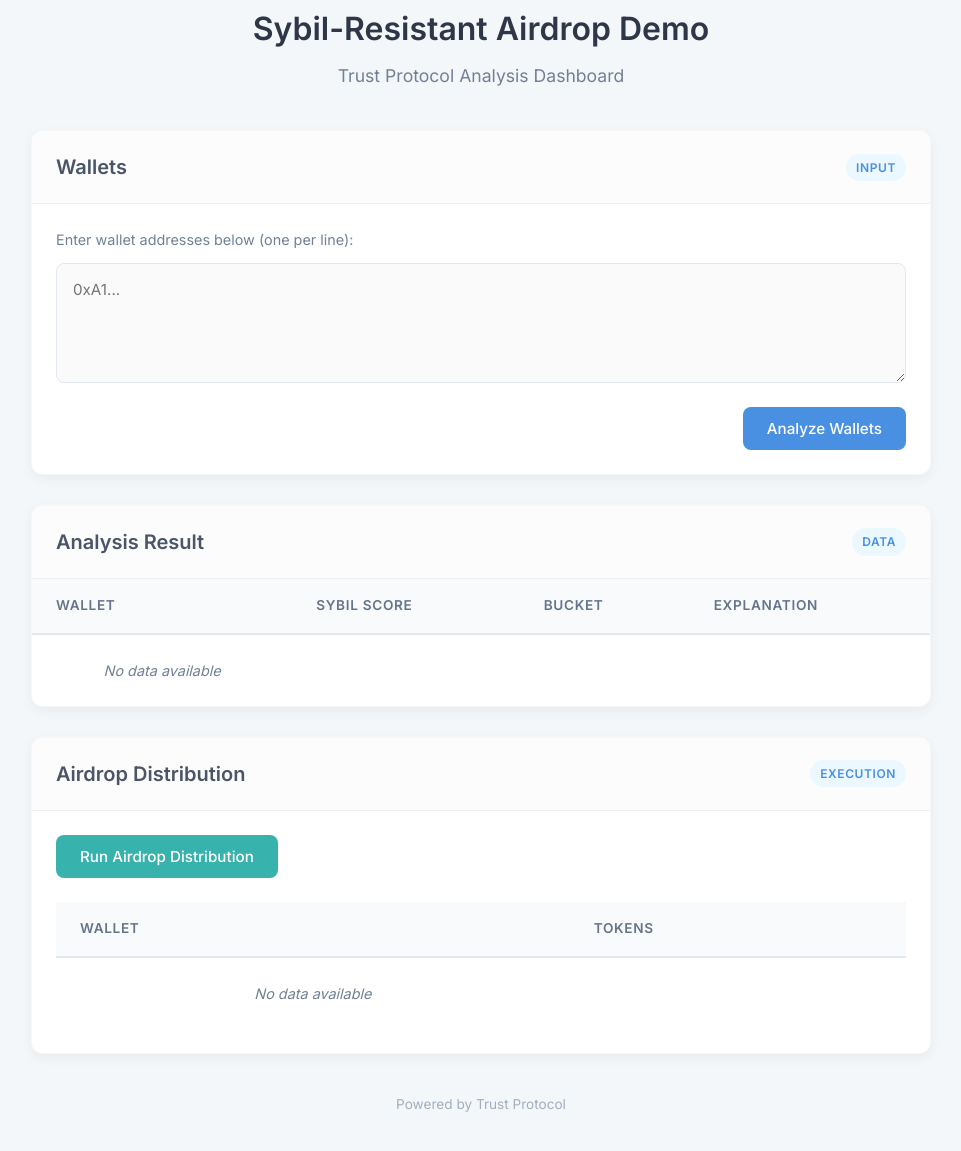
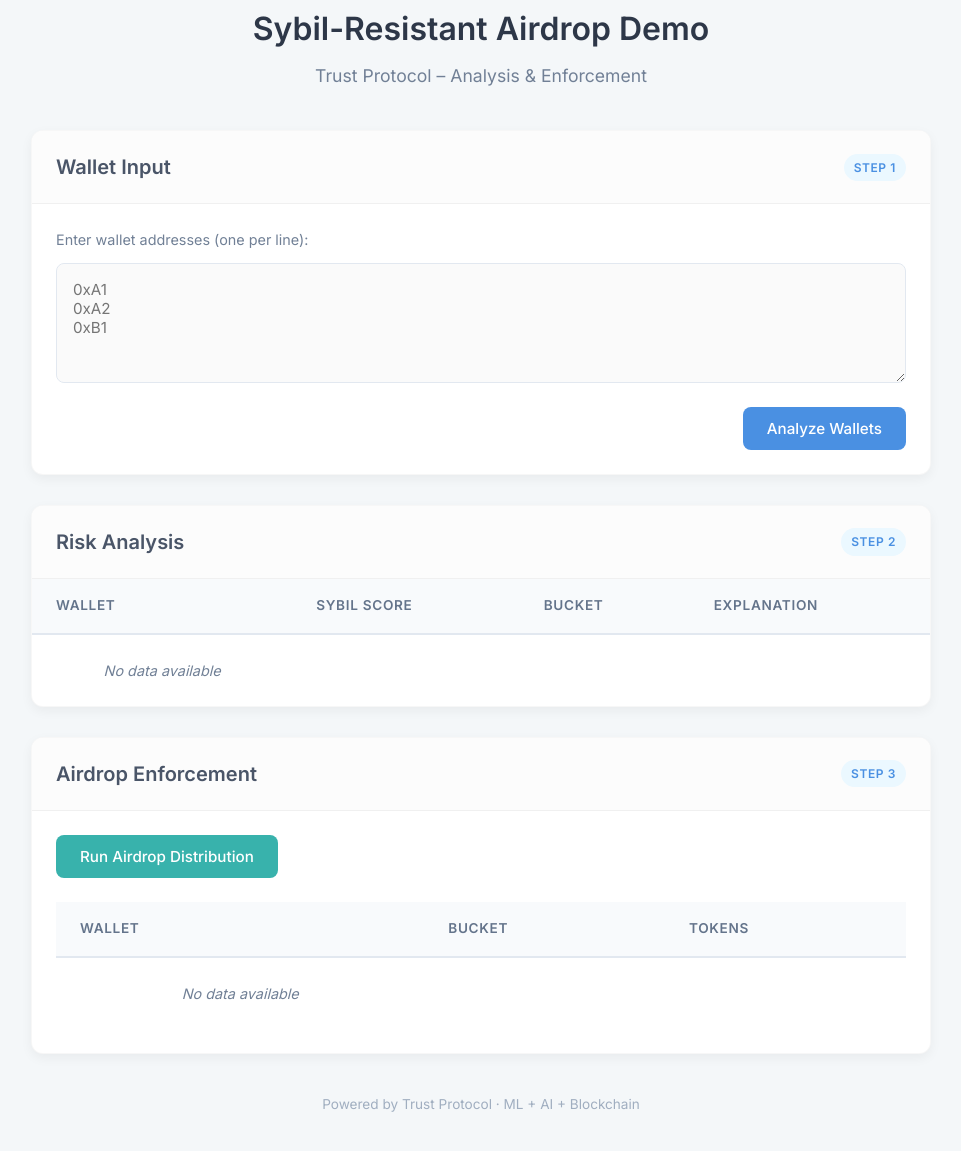
Before and after one commit to AbhishekYadav65/airdrop_trust_protocol, a plain HTML site: page frontend/index.html in a window 1280 px wide. Shown: the part 37-1188 px from the top of the page, without its empty margins (159-1120 px from the left). Drawn offline with Linux system fonts and the light colour scheme.

Commit message:
Complete end-to-end airdrop trust protocol MVP

```diff
--- a/frontend/app.js
+++ b/frontend/app.js
@@ -1,3 +1,6 @@
+// =========================
+// Analyze Wallets
+// =========================
 async function analyze() {
   const wallets = document
     .getElementById("wallets")
@@ -7,14 +10,27 @@ async function analyze() {
 
   console.log("Analyzing wallets:", wallets);
 
+  if (wallets.length === 0) {
+    alert("Please enter at least one wallet.");
+    return;
+  }
+
   const result = await post("/analyze", { wallets });
+  console.log("Analyze result:", result);
 
-  console.log("Analyze result:", result);
+  // 🔑 Backend returns { mode, wallets_analyzed, results: [...] }
+  const data = result.results;
+
+  if (!Array.isArray(data)) {
+    console.error("Analyze data is not an array:", result);
+    alert("Unexpected analyze response. Check console.");
+    return;
+  }
 
   const tbody = document.querySelector("#analysisTable tbody");
   tbody.innerHTML = "";
 
-  result.forEach(r => {
+  data.forEach(r => {
     const row = document.createElement("tr");
     row.innerHTML = `
       <td>${r.wallet}</td>
@@ -26,21 +42,24 @@ async function analyze() {
   });
 }
 
+// =========================
+// Run Airdrop
+// =========================
 async function runAirdrop() {
   console.log("Calling /airdrop");
 
   const result = await get("/airdrop");
   console.log("Raw airdrop result:", result);
 
-  // 🔑 FIX 1: extract the actual array
+  // 🔑 Backend returns { mode, results: [...] }
   const data = result.results;
 
   if (!Array.isArray(data)) {
-    console.error("Airdrop data is not an array:", data);
+    console.error("Airdrop data is not an array:", result);
+    alert("Unexpected airdrop response. Check console.");
     return;
   }
 
-  // 🔑 FIX 2: get tbody (you were missing this)
   const tbody = document.querySelector("#airdropTable tbody");
   tbody.innerHTML = "";
 
@@ -48,6 +67,7 @@ async function runAirdrop() {
     const row = document.createElement("tr");
     row.innerHTML = `
       <td>${r.wallet}</td>
+      <td>${r.bucket}</td>
       <td>${r.tokens}</td>
     `;
     tbody.appendChild(row);
--- a/frontend/index.html
+++ b/frontend/index.html
@@ -4,10 +4,15 @@
   <meta charset="UTF-8" />
   <meta name="viewport" content="width=device-width, initial-scale=1.0" />
   <title>Airdrop Trust Protocol</title>
-  <!-- Google Fonts for a professional look -->
+
+  <!-- Google Fonts -->
   <link rel="preconnect" href="https://fonts.googleapis.com">
   <link rel="preconnect" href="https://fonts.gstatic.com" crossorigin>
-  <link href="https://fonts.googleapis.com/css2?family=Inter:wght@400;500;600&display=swap" rel="stylesheet">
+  <link
+    href="https://fonts.googleapis.com/css2?family=Inter:wght@400;500;600&display=swap"
+    rel="stylesheet"
+  />
+
   <link rel="stylesheet" href="styles.css" />
 </head>
 <body>
@@ -15,31 +20,43 @@
   <div class="container">
     <header>
       <h1>Sybil-Resistant Airdrop Demo</h1>
-      <p class="subtitle">Trust Protocol Analysis Dashboard</p>
+      <p class="subtitle">Trust Protocol – Analysis & Enforcement</p>
     </header>
 
     <main>
-      <!-- Wallets Input Section -->
+
+      <!-- Wallet Input -->
       <section class="card">
         <div class="card-header">
-          <h2>Wallets</h2>
-          <span class="badge">Input</span>
+          <h2>Wallet Input</h2>
+          <span class="badge">Step 1</span>
         </div>
+
         <div class="card-body">
-          <p class="instruction-text">Enter wallet addresses below (one per line):</p>
-          <textarea id="wallets" rows="4" placeholder="0xA1..."></textarea>
+          <p class="instruction-text">
+            Enter wallet addresses (one per line):
+          </p>
+          <textarea
+            id="wallets"
+            rows="4"
+            placeholder="0xA1&#10;0xA2&#10;0xB1"
+          ></textarea>
+
           <div class="action-row">
-            <button class="btn-primary" onclick="analyze()">Analyze Wallets</button>
+            <button class="btn-primary" onclick="analyze()">
+              Analyze Wallets
+            </button>
           </div>
         </div>
       </section>
 
-      <!-- Analysis Result Section -->
+      <!-- Analysis Results -->
       <section class="card">
         <div class="card-header">
-          <h2>Analysis Result</h2>
-          <span class="badge">Data</span>
+          <h2>Risk Analysis</h2>
+          <span class="badge">Step 2</span>
         </div>
+
         <div class="table-wrapper">
           <table id="analysisTable">
             <thead>
@@ -55,19 +72,24 @@
         </div>
       </section>
 
-      <!-- Airdrop Section -->
+      <!-- Airdrop -->
       <section class="card">
         <div class="card-header">
-          <h2>Airdrop Distribution</h2>
-          <span class="badge">Execution</span>
+          <h2>Airdrop Enforcement</h2>
+          <span class="badge">Step 3</span>
         </div>
+
         <div class="card-body">
-          <button class="btn-secondary" onclick="runAirdrop()">Run Airdrop Distribution</button>
+          <button class="btn-secondary" onclick="runAirdrop()">
+            Run Airdrop Distribution
+          </button>
+
           <div class="table-wrapper mt-4">
             <table id="airdropTable">
               <thead>
                 <tr>
                   <th>Wallet</th>
+                  <th>Bucket</th>
                   <th>Tokens</th>
                 </tr>
               </thead>
@@ -76,14 +98,15 @@
           </div>
         </div>
       </section>
+
     </main>
 
     <footer>
-      <p>Powered by Trust Protocol</p>
+      <p>Powered by Trust Protocol · ML + AI + Blockchain</p>
     </footer>
   </div>
 
-  <!-- Logic preserved exactly as requested -->
+  <!-- Scripts (ORDER MATTERS) -->
   <script src="api.js"></script>
   <script src="app.js"></script>
 </body>
```
